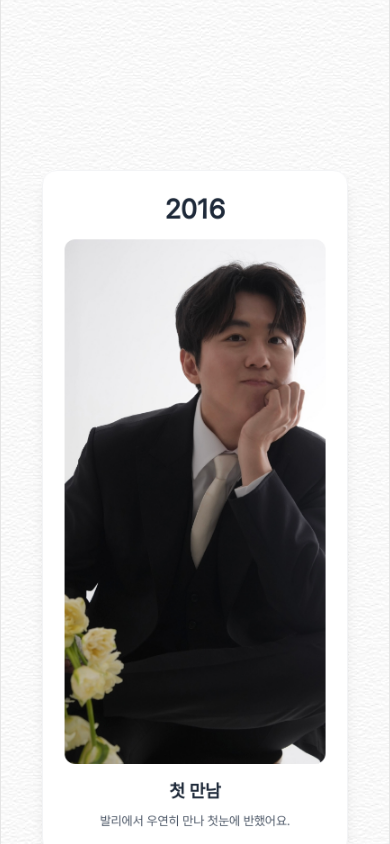
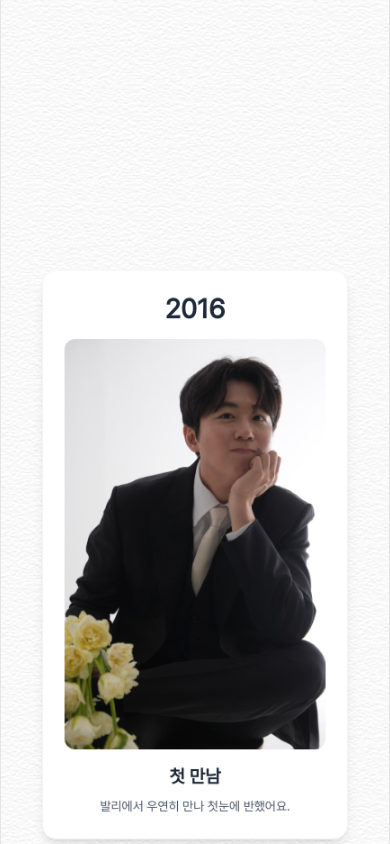
Before and after one commit to jaeungkim/portfolio-website-nextjs, a Next.js app: page /mobile-wedding in a window 390 px wide. Shown: the part 3820-4664 px from the top of the page. Built offline with nearby package versions, Linux system fonts and the light colour scheme.

Commit message:
chore: testing mobile responsiveness

```diff
--- a/src/components/mobile-wedding/sections/HowWeMet.tsx
+++ b/src/components/mobile-wedding/sections/HowWeMet.tsx
@@ -1,6 +1,7 @@
 import { useEffect, useRef } from "react";
 import { gsap } from "gsap";
 import { ScrollTrigger } from "gsap/ScrollTrigger";
+import Image from "next/image";
 
 gsap.registerPlugin(ScrollTrigger);
 
@@ -99,8 +100,8 @@ export default function HowWeMet() {
       scrollTrigger: {
         trigger: container,
         start: "top top",
-        end: `+=${(timelinePanels.length - 1) * 100}%`,
-        scrub: true,
+        end: `+=${(timelinePanels.length - 1) * 50}%`,
+        scrub: 0.5,
         invalidateOnRefresh: true,
         pin: true,
       },
@@ -142,16 +143,15 @@ export default function HowWeMet() {
       <div
         ref={galleryRef}
         className="flex w-full"
-        style={{ flexShrink: 0, minHeight: "90vh" }}
+        style={{ flexShrink: 0, minHeight: "100vh" }}
       >
-
         {timelineEvents.map((event) => (
           <div
             key={event.id}
             className="timeline-panel absolute inset-0 flex items-center justify-center"
             style={{ width: "100%", height: "100%" }}
           >
-            <div className="container mx-auto px-6 flex items-center justify-center h-full">
+            <div className="container px-6 flex items-center justify-center h-3/4 m-auto">
               <div className="mx-auto w-full max-w-md h-full rounded-2xl shadow-lg p-6 bg-white border border-gray-100 flex flex-col">
                 <div className="text-center mb-4">
                   <div className="text-3xl font-bold text-gray-800">
@@ -161,9 +161,10 @@ export default function HowWeMet() {
 
                 <div className="relative mb-4 rounded-xl flex-1 flex items-center justify-center overflow-hidden flex-shrink-0">
                   {event.image ? (
-                    <img
+                    <Image
                       src={event.image}
                       alt={`${event.year} Memory`}
+                      fill
                       className="w-full h-full object-cover"
                     />
                   ) : (
```
Also changed, not shown: src/components/mobile-wedding/MainWeddingScreen.tsx (+2 -7 lines).
